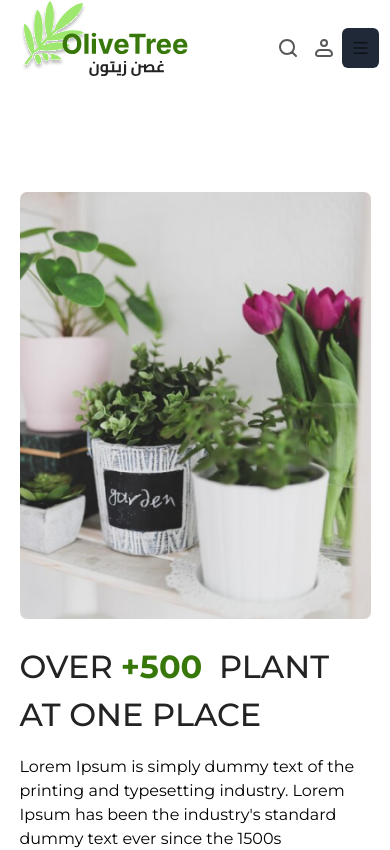
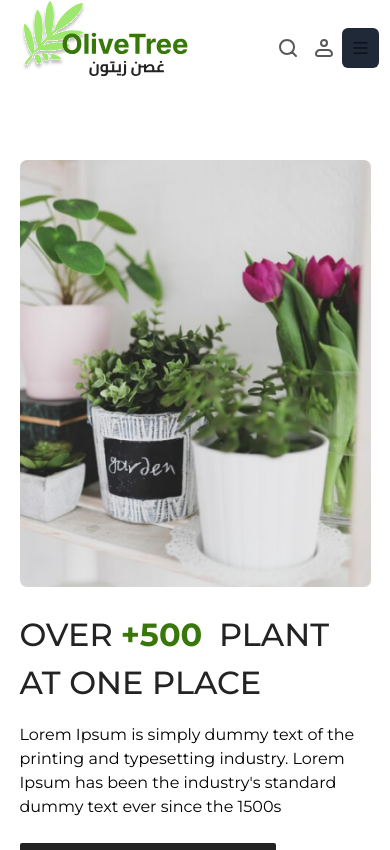
Before and after one commit to abdulrahmanalaa123/react-e-commerce, a React (Vite) app: page / in a window 390 px wide. Shown: the top 850 px of the page. Built offline with nearby package versions, Linux system fonts and the light colour scheme; no server answers.

Commit message:
adding images and changing root div css style to conform to the design in the last commit

```diff
--- a/src/components/home/Hero.jsx
+++ b/src/components/home/Hero.jsx
@@ -1,6 +1,7 @@
 import React from "react";
 import HeroImage from "../../assets/images/hero.png";
 import verticalHero from "../../assets/images/verticalHero.png";
+
 const Hero = () => {
   return (
     <div className=" my-[60px]">
@@ -27,7 +28,7 @@ const Hero = () => {
           </button>
         </div>
         {/* RIGHT */}
-        <div className="mt-8 lg:mt-0 ">
+        <div>
           <img
             src={verticalHero}
             alt="Mobile Hero Image"
```
